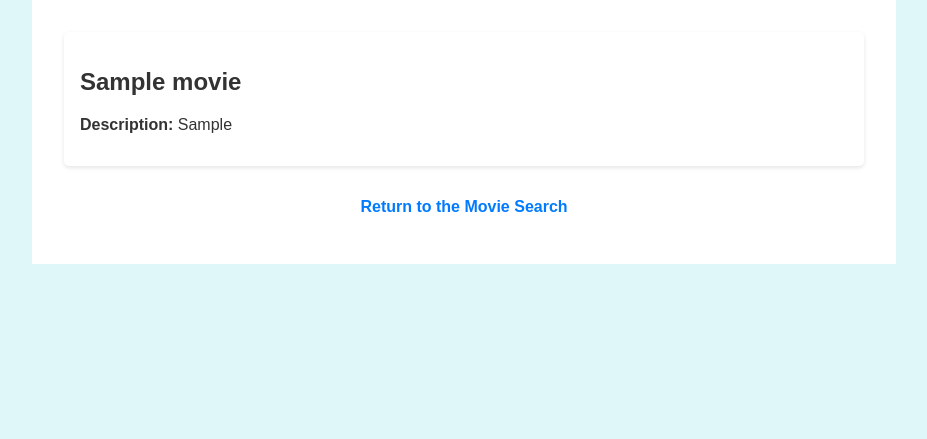
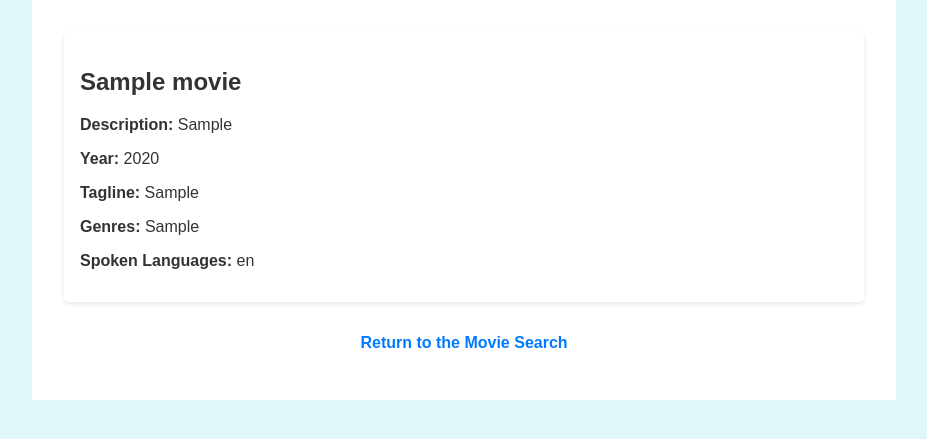
Before and after one commit to Maestro-111/movies-search-system, a Django app: page /movies_search/show_movie/1/ in a window 1280 px wide. Shown: the part 69-508 px from the top of the page, without its empty margins (176-1103 px from the left). Run offline with Django 4.2, Linux system fonts and the light colour scheme; tables that the repository leaves empty hold one stand-in row (values such as "Sample post"); parts of the project's set-up code (start-up, migrations or seed data) failed here and were passed over.

Commit message:
Major Data Update: genres,languages,tagline and more

```diff
--- a/movies/menu/templates/menu/menu.html
+++ b/movies/menu/templates/menu/menu.html
@@ -27,7 +27,7 @@
 
        <div class="button-container">
          <form action="{% url 'start_search' %}" method="get">
-           <button type="submit">Start Parsing</button>
+           <button type="submit">Start Searching</button>
          </form>
        </div>
    </main>
--- a/movies/movie/models.py
+++ b/movies/movie/models.py
@@ -8,6 +8,10 @@ class Movie(models.Model):
     original_title = models.CharField(max_length=255, null=True, blank=True)
     overview = models.TextField(null=True, blank=True)
     slug = models.SlugField(max_length=255, db_index=True, blank=True, default='')
+    tagline = models.CharField(max_length=255, blank=True,null=True)
+    year = models.IntegerField(blank=True,null=True)
+    genres = models.ManyToManyField("MovieGenres",blank=True,related_name='genres')
+    languages = models.ManyToManyField("MovieLanguages",blank=True,related_name='languages')
 
     def get_absolute_url(self):
         return reverse('show_movie', kwargs={'movie_id': self.movie_id})
@@ -21,7 +25,7 @@ class Movie(models.Model):
         return str(self.slug)
 
 
-df = pd.read_excel('C:/Users/La_Admin/Desktop/movies_metadata.xlsx',index_col=0)
+df = pd.read_excel('C:/movies-search-system/data/movies_metadata.xlsx',index_col=0)
 
 def get_django_field_type(dtype):
     if pd.api.types.is_integer_dtype(dtype):
@@ -46,3 +50,31 @@ for column_name, dtype in df.dtypes.items():
 # Create the final Movie model
 class MovieMetaData(MovieMetaDataBase):
     movie = models.OneToOneField(Movie, on_delete=models.CASCADE, primary_key=True)
+
+class MovieGenres(models.Model):
+
+    genre_id = models.IntegerField(primary_key=True)
+    genre = models.CharField(max_length=255)
+
+
+    class Meta:
+        indexes = [
+            models.Index(fields=['genre_id'], name='genre_id_idx'),
+        ]
+
+    def __str__(self):
+        return str(self.genre)
+
+class MovieLanguages(models.Model):
+
+    language_id = models.IntegerField(primary_key=True)
+    language = models.CharField(max_length=255)
+
+
+    class Meta:
+        indexes = [
+            models.Index(fields=['language_id'], name='language_id_idx'),
+        ]
+
+    def __str__(self):
+        return str(self.language)
--- a/movies/movie/templates/movie/show_movie.html
+++ b/movies/movie/templates/movie/show_movie.html
@@ -13,10 +13,24 @@
     </header>
 
     <main>
+
         <section class="movie-details">
             <h2>{{ movie.original_title }}</h2>
             <p><strong>Description:</strong> {{ movie.overview }}</p>
+            <p><strong>Year:</strong> {{ movie.year }}</p>
+            <p><strong>Tagline:</strong> {{ movie.tagline }}</p>
+            <p><strong>Genres:</strong>
+                {% for genre in genres %}
+                    {{ genre }}{% if not forloop.last %}, {% endif %}
+                {% endfor %}
+            </p>
+            <p><strong>Spoken Languages:</strong>
+                {% for language in spoken_languages %}
+                    {{ language }}{% if not forloop.last %}, {% endif %}
+                {% endfor %}
+            </p>
         </section>
+
 
         {% if recommendations %}
             <section class="recommendations">
--- a/movies/movie/views.py
+++ b/movies/movie/views.py
@@ -43,7 +43,6 @@ def movie_search(request):
 
 
 
-#@jit
 def recommendations(cur_row_metadata_values, metadata_rows):
 
     """
@@ -69,8 +68,16 @@ def show_movie(request, movie_id):
     movie = Movie.objects.get(movie_id__exact=movie_id)
     metadata = MovieMetaData.objects.get(movie_id=movie_id)
 
+    genres = movie.genres.all()
+    genres_in_movie = genres.values_list('genre', flat=True)
+
+    languages = movie.languages.all()
+    language_in_movie = languages.values_list('language', flat=True)
+
     print(movie)
     print(metadata)
+    print(genres_in_movie)
+    print(language_in_movie)
 
     cur_row_metadata_values = np.array([value for key, value in metadata.__dict__.items() if key != 'movie_id' and key != '_state'])
 
@@ -98,12 +105,14 @@ def show_movie(request, movie_id):
             print(e)
             continue
 
-    print(recommended_movies)
+    #print(recommended_movies)
 
 
     context = {
         'movie':movie,
-        'recommendations':recommended_movies
+        'recommendations':recommended_movies,
+        'spoken_languages':language_in_movie,
+        'genres':genres_in_movie
     }
 
     return render(request,'movie/show_movie.html',context)
--- a/movies/movies/settings.py
+++ b/movies/movies/settings.py
@@ -14,6 +14,7 @@ from pathlib import Path
 
 # Build paths inside the project like this: BASE_DIR / 'subdir'.
 BASE_DIR = Path(__file__).resolve().parent.parent
+
 
 
 # Quick-start development settings - unsuitable for production
```
Also changed, not shown: movies/movie/migrations/0001_initial.py, movies/movie/migrations/0002_remove_moviemetadata_id_alter_moviemetadata_movie.py (deleted), 1 other file.
